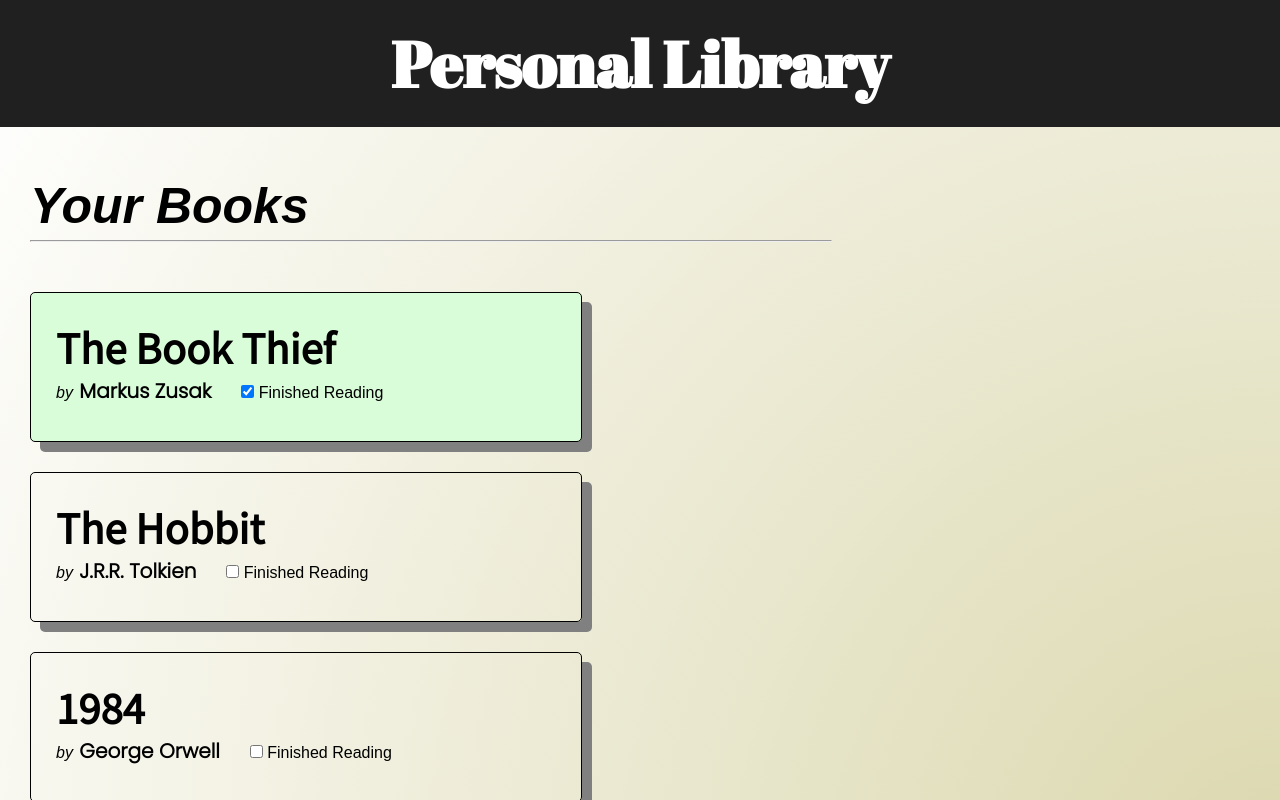
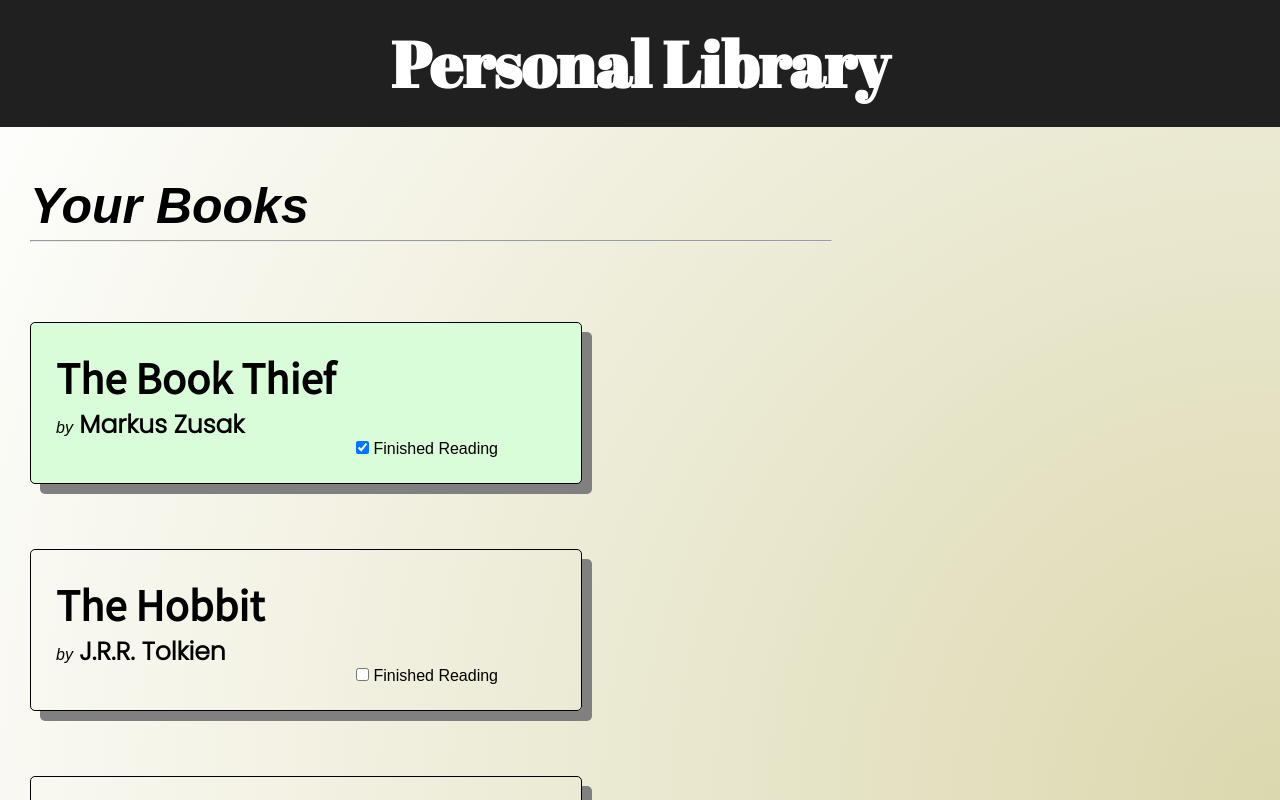
Before and after one commit to yashbellam97/Personal-Library, a React (Create React App) app: page / in a window 1280 px wide. Shown: the top 800 px of the page. Built offline with nearby package versions, Linux system fonts and the light colour scheme.

Commit message:
Remove footer

```diff
--- a/src/App.js
+++ b/src/App.js
@@ -4,14 +4,12 @@ import "./index.css"
 
 import BooksPage from "./pages/BooksPage";
 import Header from "./components/Header";
-import Footer from "./components/Footer";
 
 function App() {
     return (
         <div className="container">
             <Header />
             <BooksPage />
-            <Footer />
         </div>
     );
 }
--- a/src/components/Book.js
+++ b/src/components/Book.js
@@ -4,8 +4,7 @@ function Book(props) {
     return (
         <div className={`book${props.details.haveRead ? " completed" : ""}`}>
             <h3 className="bookName">{props.details.bookName}</h3>
-            <p style={{display: "inline-block", fontStyle: "italic"}}>by&nbsp;</p>
-            <h4 style={{display: "inline-block"}}className="bookAuthor">{props.details.author}</h4>
+            <p className="authorDetails">by <span className="bookAuthor">{props.details.author}</span></p>
             <input
                 type="checkbox"
                 checked={props.details.haveRead}
--- a/src/components/BookList.js
+++ b/src/components/BookList.js
@@ -8,7 +8,9 @@ function BookList(props) {
         <div>
             <h1 className="booksHeading">Your Books</h1>
             <hr style={{width: "800px", marginLeft: "30px", marginBottom: "50px"}}/>
-            {bookList}
+            <div className="bookList">
+                {bookList}
+            </div>
         </div>
     );
 }
--- a/src/components/Footer.js
+++ /dev/null
@@ -1,11 +0,0 @@
-import React from "react";
-
-function Footer() {
-    return (
-        <div>
-            <h1>Footer</h1>
-        </div>
-    );
-}
-
-export default Footer;
--- a/src/index.css
+++ b/src/index.css
@@ -10,6 +10,9 @@
 }
 
 .container {
+    height: 100vh;
+    min-width: 1000px;
+    margin-bottom: -50px;
     background-color: #3E92CC;
     background-image:
         radial-gradient(
@@ -39,6 +42,20 @@
 
 }
 
+.bookList {
+    display: grid;
+    width: fit-content;
+    grid-template-columns: 1fr auto;
+    justify-items: center;
+    gap: 5px;
+}
+
+@media only screen and (max-width: 1300px) {
+    .bookList {
+        grid-template-columns: 1fr;
+    }
+  }
+
 .book {
     margin: 30px;
     padding: 25px;
@@ -56,12 +73,26 @@
 .bookName {
     font-size: 40px;
     font-family: 'Noto Sans JP', sans-serif;
+    width: inherit;
+    white-space: nowrap;
+    overflow: hidden;
+    text-overflow: ellipsis;
+}
+
+.authorDetails {
+    display: inline-block;
+    width: 300px;
+    font-style: italic;
+    white-space: nowrap;
+    overflow: hidden;
+    margin-bottom: 10px;
+    text-overflow: ellipsis;
 }
 
 .bookAuthor {
-    font-size: 20px;
+    font-size: 25px;
     font-family: 'Poppins', sans-serif;
+    font-style: normal;
+    font-weight: bold;
     margin-left: 2px;
-    margin-right: 30px;
-    margin-bottom: 10px;
 }
```
